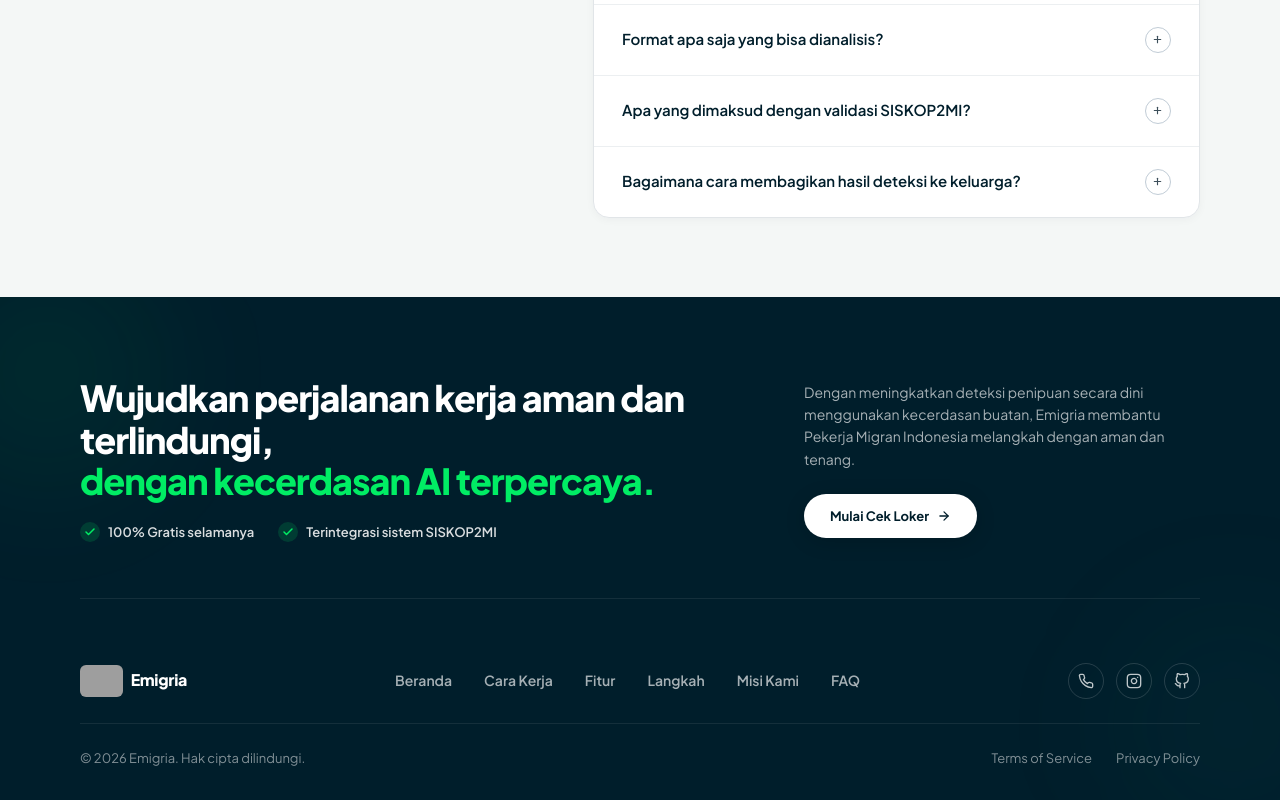
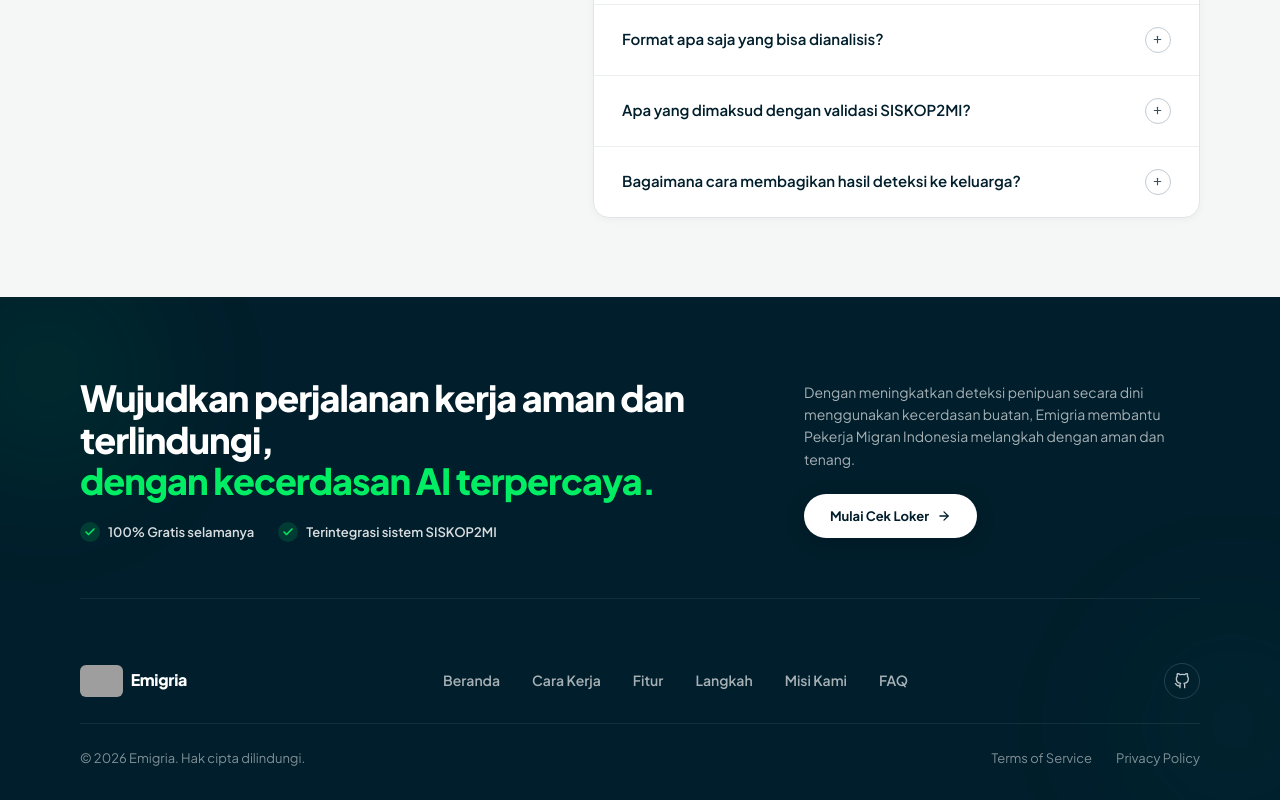
Before and after one commit to EMIGRIA/landing-page-emigria, a React (Vite) app: page / in a window 1280 px wide. Shown: the part 4571-5371 px from the top of the page. Built offline with nearby package versions, Linux system fonts and the light colour scheme; grey boxes are pictures that could not be loaded.

Commit message:
feat: create Footer component with CTA banner, navigation links, and social icons

```diff
--- a/src/components/Footer.tsx
+++ b/src/components/Footer.tsx
@@ -229,19 +229,7 @@
 
           {/* Social Icons */}
           <div style={{ display: 'flex', alignItems: 'center', gap: 12 }}>
-            <SocialIcon href="#">
-              <svg width="16" height="16" viewBox="0 0 24 24" fill="none" stroke="currentColor" strokeWidth="2" strokeLinecap="round" strokeLinejoin="round">
-                <path d="M22 16.92v3a2 2 0 0 1-2.18 2 19.79 19.79 0 0 1-8.63-3.07 19.5 19.5 0 0 1-6-6 19.79 19.79 0 0 1-3.07-8.67A2 2 0 0 1 4.11 2h3a2 2 0 0 1 2 1.72 12.84 12.84 0 0 0 .7 2.81 2 2 0 0 1-.45 2.11L8.09 9.91a16 16 0 0 0 6 6l1.27-1.27a2 2 0 0 1 2.11-.45 12.84 12.84 0 0 0 2.81.7A2 2 0 0 1 22 16.92z" />
-              </svg>
-            </SocialIcon>
-            <SocialIcon href="#">
-              <svg width="16" height="16" viewBox="0 0 24 24" fill="none" stroke="currentColor" strokeWidth="2" strokeLinecap="round" strokeLinejoin="round">
-                <rect x="2" y="2" width="20" height="20" rx="5" />
-                <path d="M16 11.37A4 4 0 1 1 12.63 8 4 4 0 0 1 16 11.37z" />
-                <line x1="17.5" y1="6.5" x2="17.51" y2="6.5" />
-              </svg>
-            </SocialIcon>
-            <SocialIcon href="#">
+            <SocialIcon href="https://github.com/EMIGRIA">
               <svg width="16" height="16" viewBox="0 0 24 24" fill="none" stroke="currentColor" strokeWidth="2" strokeLinecap="round" strokeLinejoin="round">
                 <path d="M9 19c-5 1.5-5-2.5-7-3m14 6v-3.87a3.37 3.37 0 0 0-.94-2.61c3.14-.35 6.44-1.54 6.44-7A5.44 5.44 0 0 0 20 4.77 5.07 5.07 0 0 0 19.91 1S18.73.65 16 2.48a13.38 13.38 0 0 0-7 0C6.27.65 5.09 1 5.09 1A5.07 5.07 0 0 0 5 4.77a5.44 5.44 0 0 0-1.5 3.78c0 5.42 3.3 6.61 6.44 7A3.37 3.37 0 0 0 9 18.13V22" />
               </svg>
```
